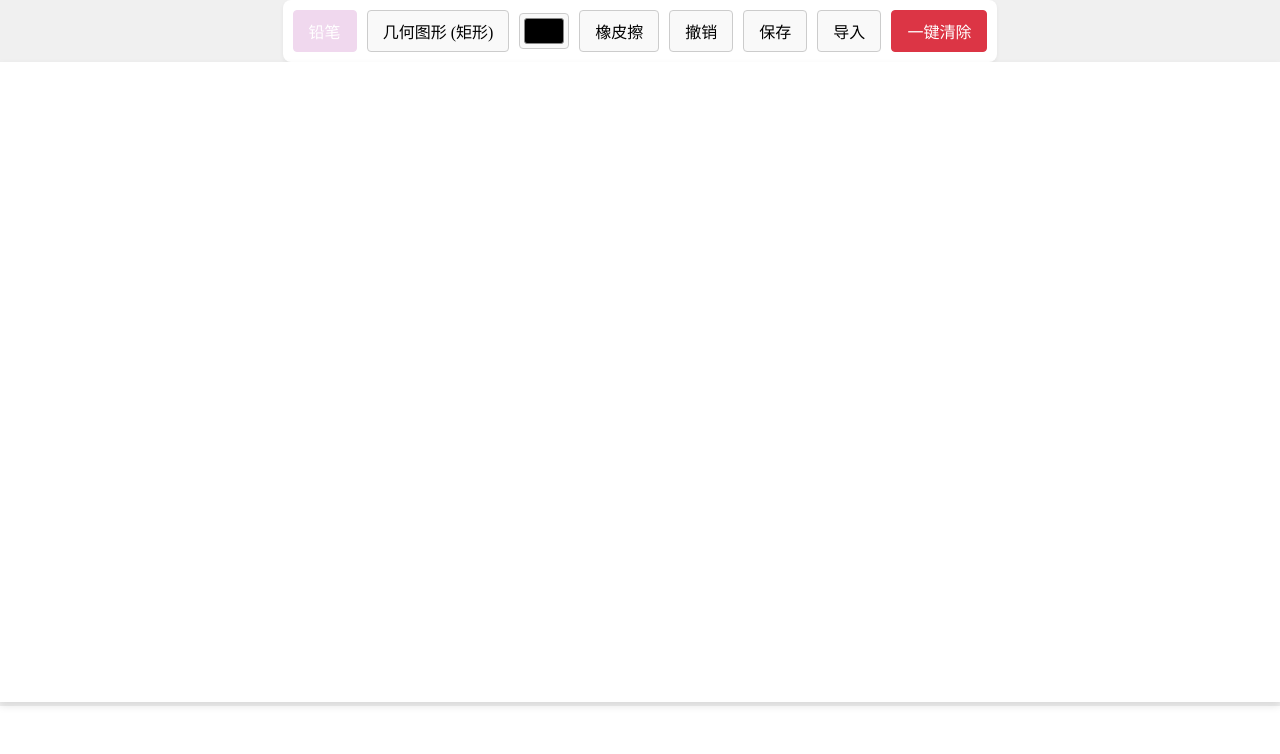
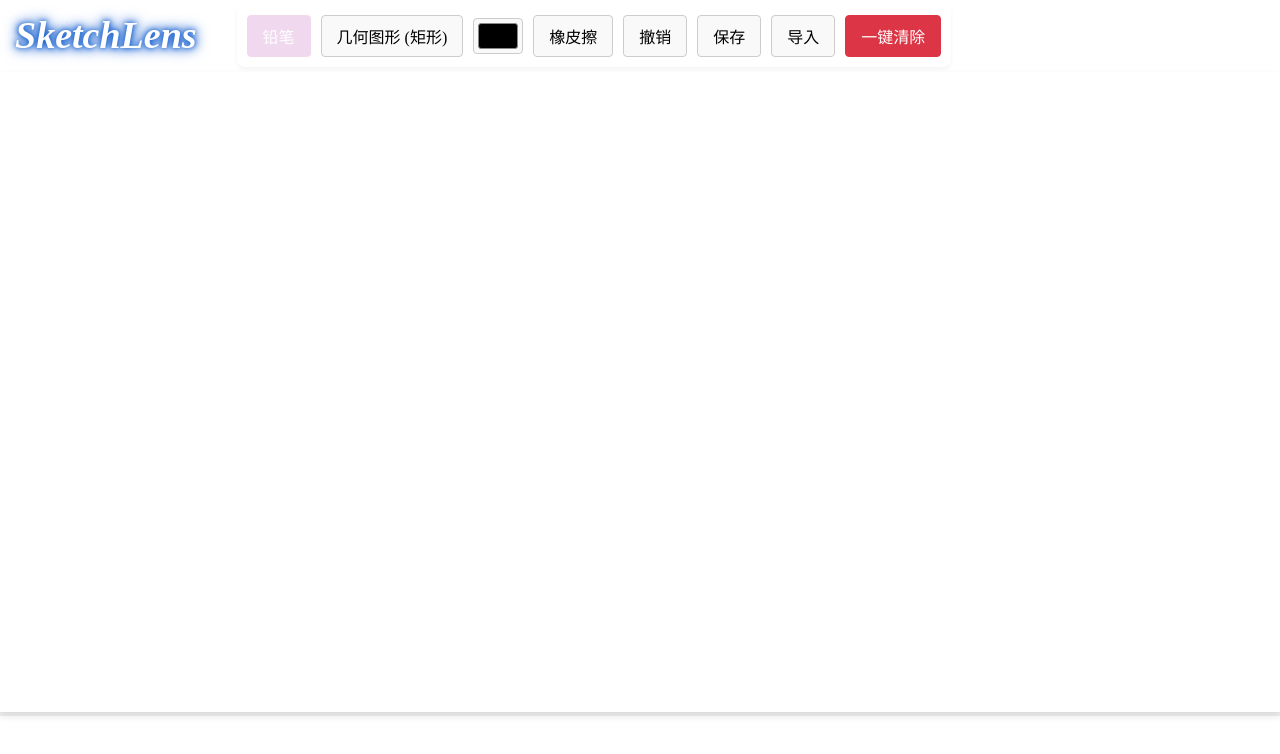
Before and after one commit to Yukinoshita-yume/Canvas-Demo, a React (Vite) app: page / in a window 1280 px wide. Shown: the top 754 px of the page. Built offline with nearby package versions, Linux system fonts and the light colour scheme.

Commit message:
Shimoleiya-20251120-1

```diff
--- a/src/component/board/board.css
+++ b/src/component/board/board.css
@@ -8,6 +8,19 @@
   height: 100%;
   padding: 0;
 }
+
+/* 标题和工具栏的容器 */
+.board-header {
+    width: 100%;
+    display: flex; /* 关键：使 Title 和 Toolbar 在同一行 */
+    justify-content: flex-start; /* 标题在左，工具栏紧随其后 */
+    align-items: center; /* 垂直居中对齐 */
+    background-color: #ffffff; /* 统一背景色 (与工具栏的默认背景一致) */
+    box-shadow: 0 2px 4px rgba(0, 0, 0, 0.05); /* 添加阴影，视觉上更像一个整体 */
+    padding: 5px 0; /* 垂直内边距 */
+    box-sizing: border-box;
+}
+
 
 .drawing-board {
   border: none;
--- a/src/component/board/board.jsx
+++ b/src/component/board/board.jsx
@@ -8,7 +8,8 @@ import TempBoard from '../tempboard/tempboard.jsx';
 import { Eraser } from '../eraser/eraser.jsx';
 import { Save } from '../save/save.jsx';
 import { Import } from '../import/import.jsx';
-import { Gradient } from '../gradient/gradient.jsx'; // 假设路径为 '../gradient/gradient.jsx'
+import { Gradient } from '../gradient/gradient.jsx';
+import Title from '../title/title.jsx';
 
 import './board.css';
 
@@ -264,6 +265,11 @@ const Board = () => {
 
   return (
     <div className="board-container">
+      {/* --------------------------------------------- */}
+      {/* 新增 header 容器，用于放置 Title 和 Toolbar */}
+      {/* --------------------------------------------- */}
+      <div className="board-header">
+        <Title /> {/* <--- 渲染 Title */}
         <Toolbar
           onToolChange={handleToolChange}
           onClear={handleClear}
@@ -276,8 +282,10 @@ const Board = () => {
           currentStrokeWidth={currentStrokeWidth}
           onStrokeWidthChange={handleStrokeWidthChange}
         />
+      </div>
+
       {/* --------------------------------------------- */}
-      {/* 10. 使用相对定位的 wrapper 包裹两个画布 */}
+      {/* 画布容器 */}
       {/* --------------------------------------------- */}
       <div className="canvas-box">
         <canvas
--- a/src/component/title/title.css
+++ b/src/component/title/title.css
@@ -1,9 +1,22 @@
+/* title.css */
+/* title.css */
+/* title.css */
 .title{
   display: flex;
-  justify-content: center;
+  justify-content: flex-start;
   align-items: center;
-  font-size: 48px;
-  width: 100%;
-  height: 100px;
-  background-color: aquamarine;
+  font-size: 38px; /* 根据图片调整字体大小，使其更接近 */
+  font-weight: 600;
+  font-style: italic; /* <--- 新增: 斜体 */
+  margin: 0;
+  padding: 0 40px 0 15px;
+  color: white; /* <--- 修改: 字体颜色为白色 */
+  box-sizing: border-box;
+  white-space: nowrap;
+
+  /* <--- 新增: 浅蓝色边缘/发光效果 */
+  text-shadow:
+    0 0 5px rgb(18, 93, 206), /* 内发光 */
+    0 0 10px rgb(18, 93, 206), /* 外发光 */
+    0 0 15px rgb(18, 93, 206);
 }
--- a/src/component/title/title.jsx
+++ b/src/component/title/title.jsx
@@ -1,6 +1,7 @@
+// title.jsx
 import "./title.css";
 
 function Title() {
-  return <h1 className="title">Welcome to My React App</h1>;
+  return <h1 className="title">SketchLens</h1>;
 }
 export default Title;
```
Lines whose indentation alone changed are shown as unchanged.
